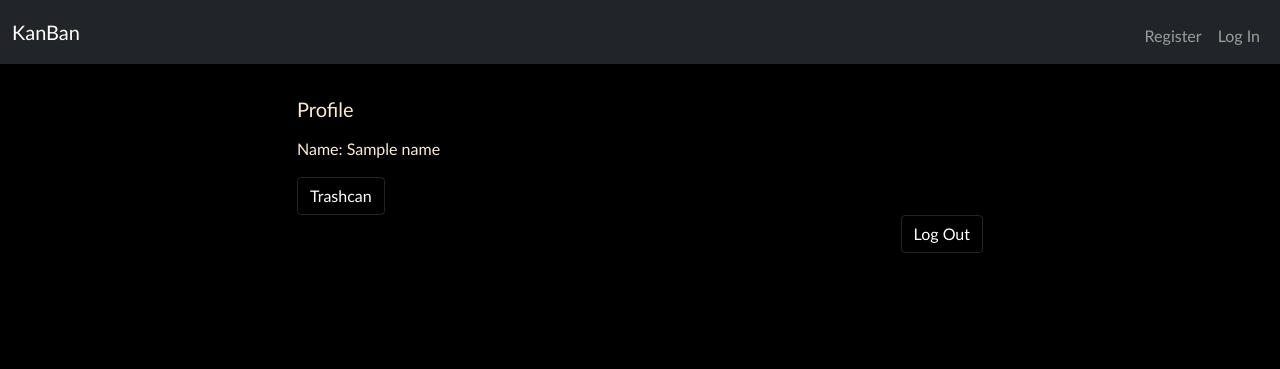
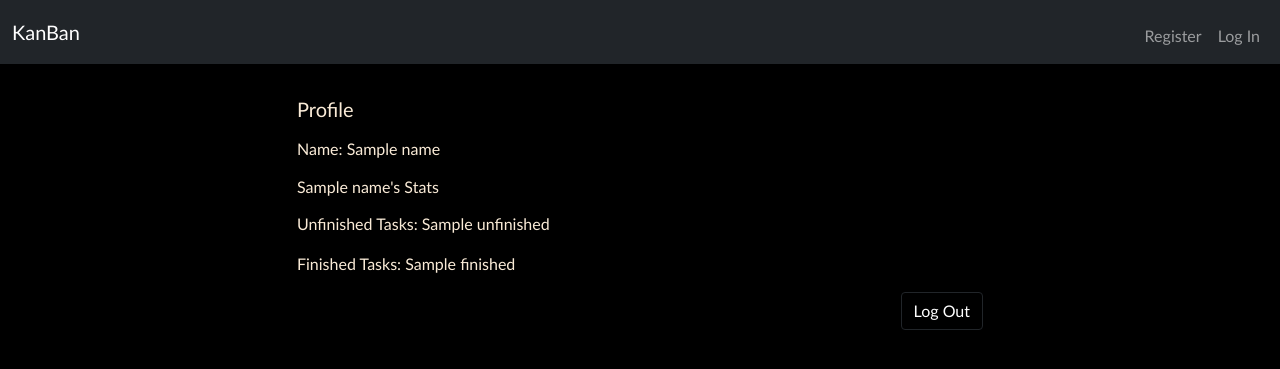
Before and after one commit to JustAnotherN3rd/kanban-webapp, a Flask app: template templates/profile.html in a window 1280 px wide. Shown: the top 369 px of the page. Run offline with Flask 2, Linux system fonts and the light colour scheme; the template is opened without the code that fills it: most values are stand-ins (such as "Sample title", 1, 10 or a date in 2020); some libraries are stand-ins or nearby versions.

Commit message:
moved trashcan link to nav

```diff
--- a/app.py
+++ b/app.py
@@ -24,9 +24,6 @@
 
 # Configure CS50 Library to use SQLite database
 db = SQL("sqlite:///kanban.db")
-
-# set current mission to NULL
-current_mission = {}
 
 
 @app.after_request
@@ -193,8 +190,14 @@
 def profile():
     # get user's name
     name = db.execute("SELECT * FROM users WHERE id = ?", session["user_id"])[0]["name"]
+
+    # stats
+    unfinished = db.execute("SELECT * FROM tasks WHERE state = 1 OR state = 2 AND user_id = ?", session["user_id"]).len
+
+    finished = db.execute("SELECT * FORM tasks WHERE state = 3 OR state = 0 AND user_id =?", session["user_id"]).len
+
     # load
-    return render_template("profile.html", name=name)
+    return render_template("profile.html", name=name, finished=finished, unfinished=unfinished)
 
 
 @app.route("/logout", methods=["POST"])
--- a/templates/layout.html
+++ b/templates/layout.html
@@ -26,6 +26,7 @@
                     <div class="navbar-collapse collapse" id="navbar">
                         {% if session["user_id"] %}
                             <ul class="navbar-nav ms-auto mt-2">
+                                <li class="nav-item"><a href="/trashcan" class="nav-link"> Trashcan</a></li>
                                 <li class="nav-item"><a class="nav-link" href="/profile">Profile</a></li>
                             </ul>
                         {% else %}
--- a/templates/profile.html
+++ b/templates/profile.html
@@ -12,9 +12,13 @@
                   <p></p>
                   <p>Name:  {{ name }}</p>
                   <p></p>
-                  <div class="justify-content-end">
-                    <a class="btn btn-dark" role="button" href="/trashcan"> Trashcan </a>
-                  </div>
+                  <h6>{{ name }}'s Stats</h6>
+                  <p></p>
+                  <p>Unfinished Tasks:  {{ unfinished }}</p>
+                  <p></p>
+                  <p>Finished Tasks:   {{ finished }}</p>
+                  <p></p>
+                  <p></p>
                   <form action="/logout" method="post">
                     <div class="d-grid gap-2 d-md-flex justify-content-md-end">
                         <button class="btn btn-dark"> Log Out  </button>
```
Also changed, not shown: 1 other file.
